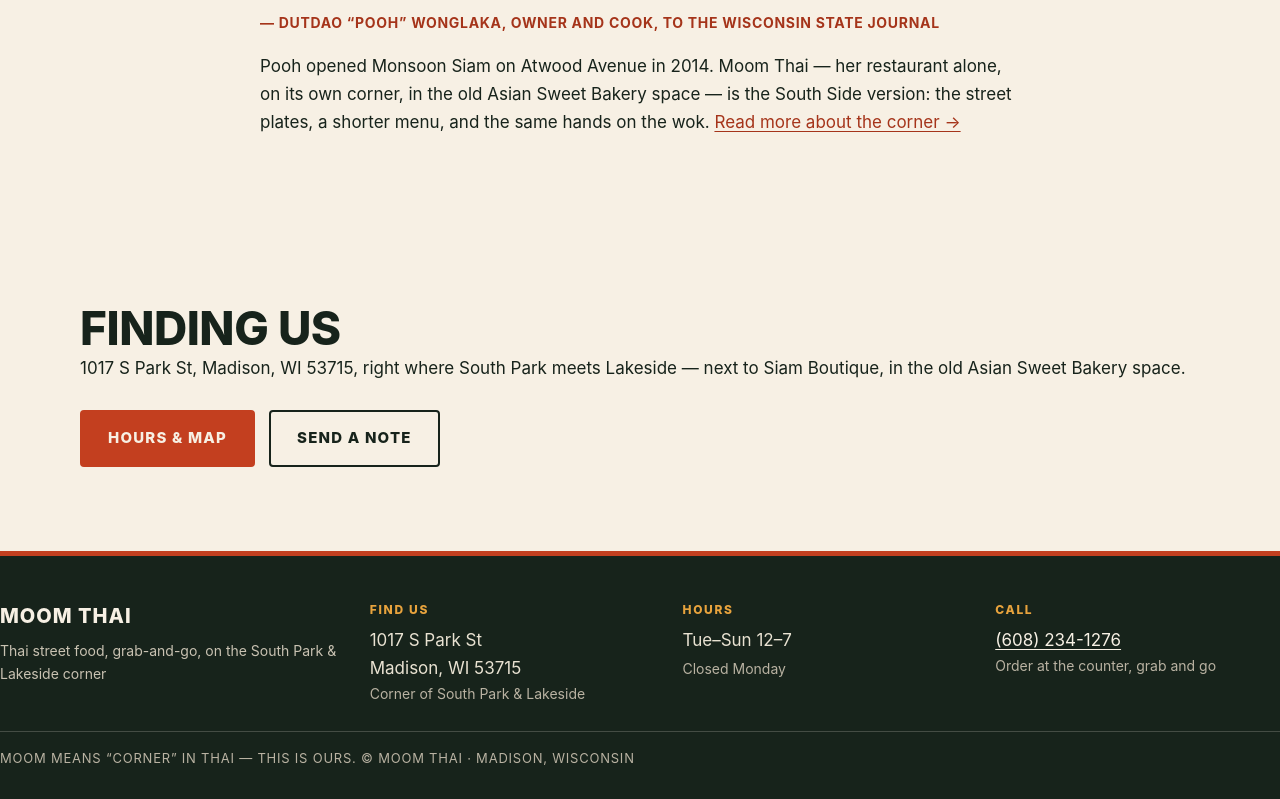
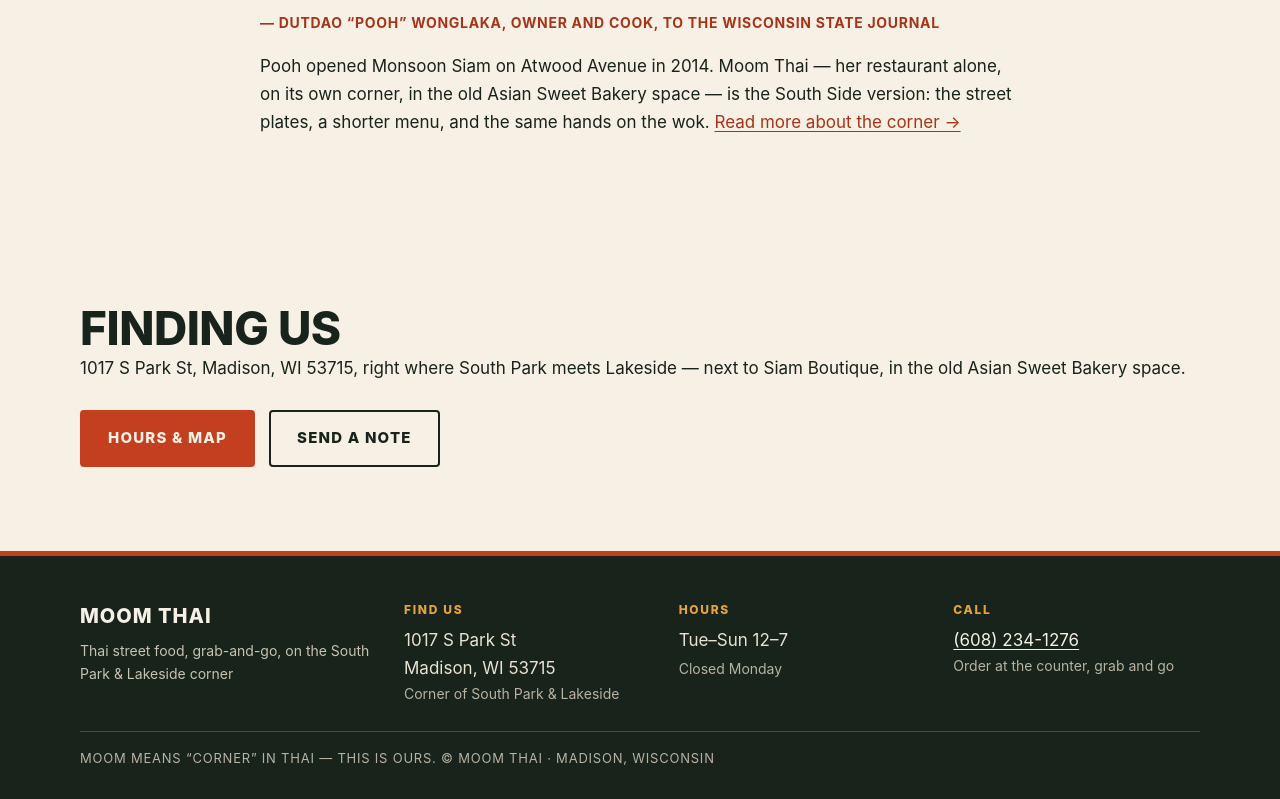
Before and after one commit to gnaritas/moom-thai, a website: page public/index.html in a window 1280 px wide. Shown: the part 2212-3011 px from the top of the page. Drawn offline with Linux system fonts and the light colour scheme.

Commit message:
footer: align footline/note to content column (was flush to viewport edge at all widths)

```diff
--- a/public/style.css
+++ b/public/style.css
@@ -159,7 +159,11 @@ ul.ticks li::before{content:"";position:absolute;left:2px;top:14px;width:8px;hei
 
 /* ---------- footer ---------- */
 footer{background:var(--ink);color:#e9e2d2;padding:44px 0 30px;border-top:5px solid var(--chili)}
-.footline{display:grid;grid-template-columns:1.2fr 1fr 1fr 1fr;gap:28px}
+.footline{display:grid;grid-template-columns:1.2fr 1fr 1fr 1fr;gap:28px;
+  width:min(1120px,100% - 40px);margin-inline:auto}
+.fnote{margin-top:26px;padding-top:16px;border-top:1px solid rgba(247,240,228,.2);font-size:13px;
+  letter-spacing:.06em;text-transform:uppercase;color:#b9b2a2;
+  width:min(1120px,100% - 40px);margin-inline:auto}
 .fbrand{font-weight:800;font-size:20px;letter-spacing:.05em;text-transform:uppercase;color:var(--paper)}
 .ftag{font-size:14px;color:#c9c2b2;margin-top:6px}
 .fk{font-size:12px;font-weight:800;letter-spacing:.14em;text-transform:uppercase;color:var(--turmeric);margin-bottom:6px}
```
